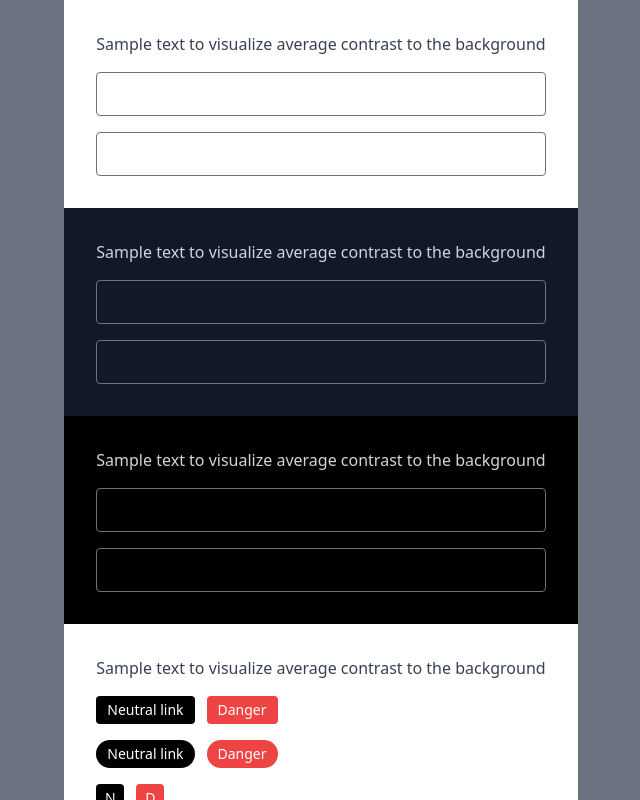
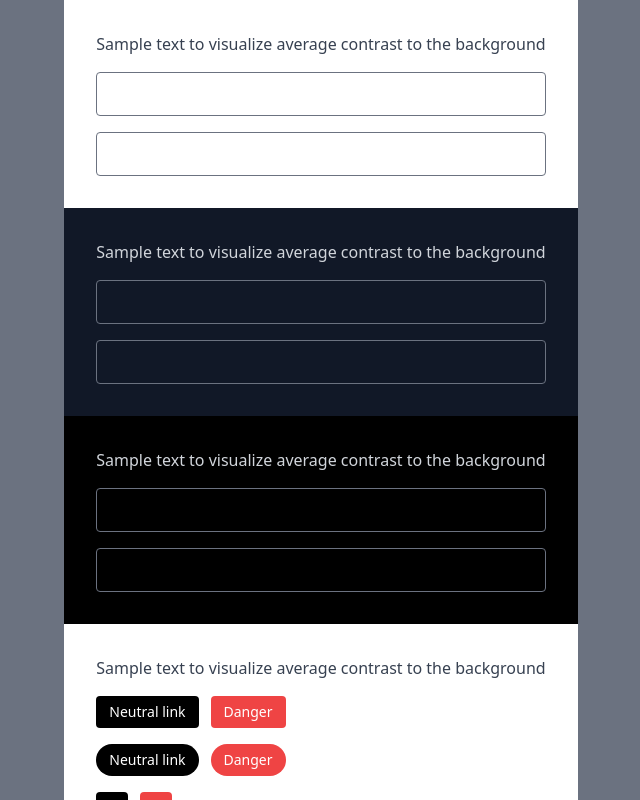
Before and after one commit to FlynnRider-000/nextjs-starter, a Next.js app: page / in a window 1280 px wide. Shown: the top 800 px of the page, without its empty margins (319-959 px from the left). Built offline with nearby package versions, Linux system fonts and the light colour scheme.

Commit message:
refactor(Button): increase small size

```diff
--- a/src/components/buttons/_Button.tsx
+++ b/src/components/buttons/_Button.tsx
@@ -45,8 +45,8 @@ export const Button: PolymorphicForwardRefExoticComponent<
 					[clsx(
 						"text-sm",
 						shape === "circle"
-							? "h-8 w-8"
-							: ["h-7", shape === "square" ? "w-7" : "px-2.5"],
+							? "h-9 w-9"
+							: ["h-8", shape === "square" ? "w-8" : "px-3"],
 					)]: size === "sm",
 					[clsx(
 						shape === "circle"
```
